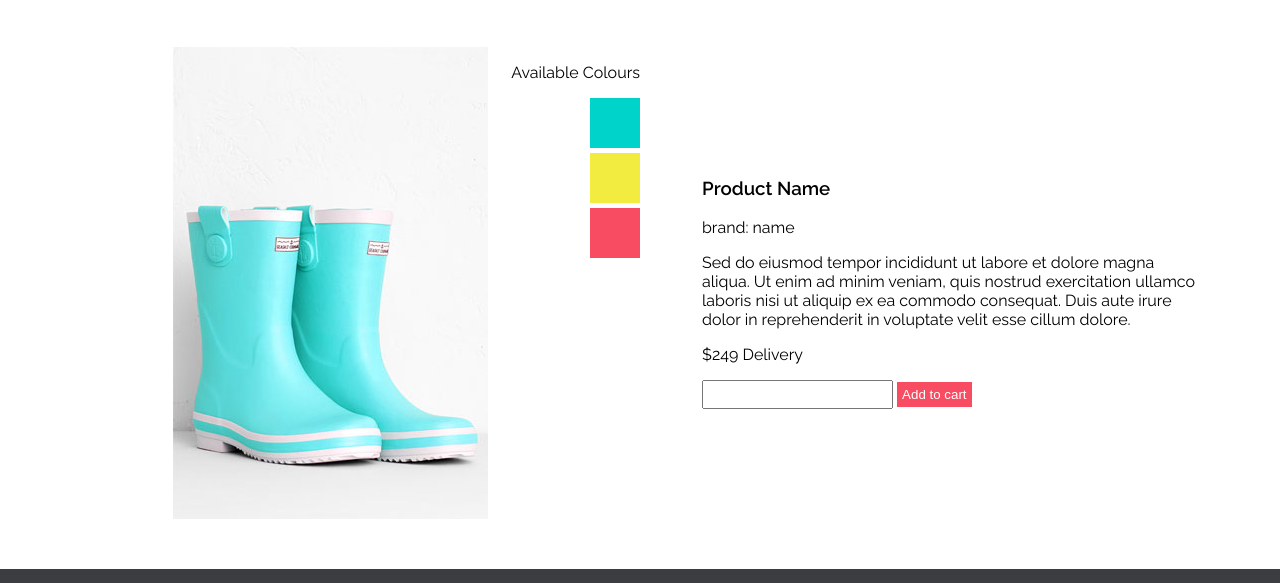
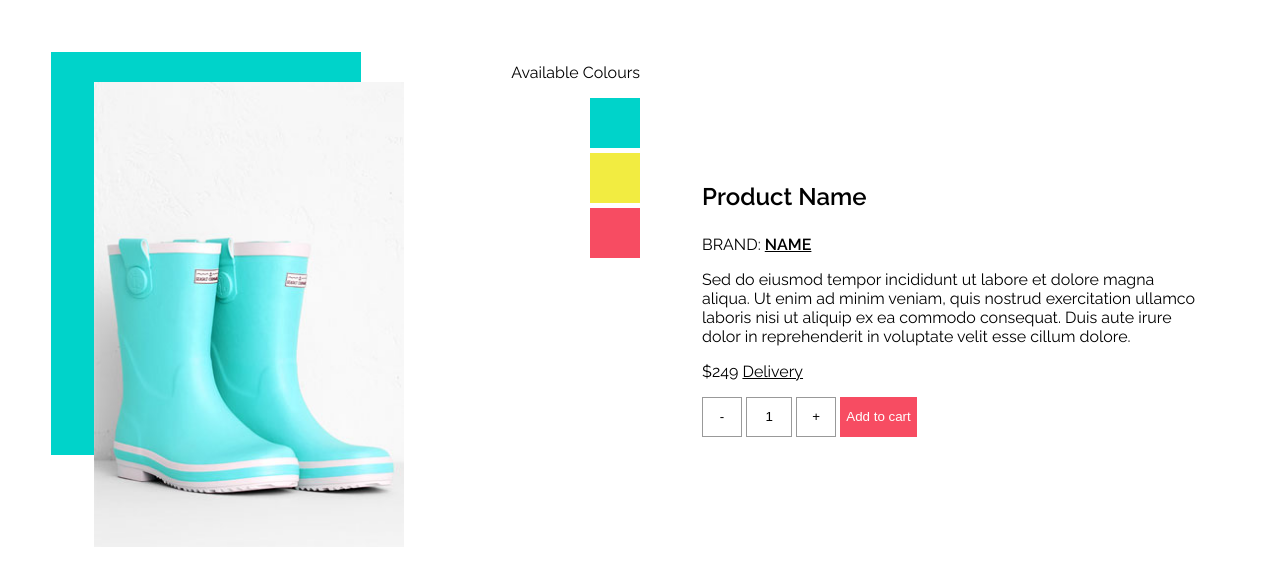
Before and after one commit to SeedBoot/bb-test-page, a website built with webpack: page index.html in a window 1280 px wide. Shown: the part 2914-3497 px from the top of the page. Built offline with nearby package versions, Linux system fonts and the light colour scheme; what fizzy-ui-utils would draw is missing.

Commit message:
final cut

```diff
--- a/import/style.scss
+++ b/import/style.scss
@@ -206,9 +206,14 @@ main {
 
   form {
     width: 70%;
+    margin: 0 auto;
     display: flex;
     flex-wrap: wrap;
     justify-content: space-between;
+
+    *:invalid {
+      box-shadow: 0 0 5px 5px rgba(255,0,0,0.5);
+    }
 
     .form-area {
       width: 45%;
@@ -325,9 +330,25 @@ main {
   .left {
     position: relative;
 
+    div.color-show {
+      width: 50%;
+      position: absolute;
+      background: #00d3ca;
+      // display: block;
+      z-index: -1;
+      padding-bottom: 65%;
+      top: 1%;
+      left: 5%;
+    }
+
     img {
       margin: 0 auto;
       display: block;
+      // align-self: end;
+      width: 50%;
+      position: absolute;
+      top: 7%;
+      left: 12%;
     }
 
     .color-select {
@@ -351,6 +372,10 @@ main {
         border: none;
         margin-bottom: 5px;
         display: block;
+
+        &:focus {
+          border: 2px solid #777;
+        }
       }
 
       .aqua {
@@ -374,13 +399,57 @@ main {
 
     .container {
       width: 80%;
+
+      h3 {
+        font-size: 24px;
+      }
+
+      p:first-of-type {
+        text-transform: uppercase;
+
+        span {
+          font-weight: 600;
+          text-decoration: underline;
+        }
+      }
+
+      p:last-of-type {
+
+        span {
+          text-decoration: underline;
+        }
+      }
     }
 
-    input {
-      padding: 5px;
+    // input {
+    //   padding: 5px;
+    // }
+
+    input[type="number"],
+    #reduce,
+    #increase {
+      width: 40px;
+      height: 40px;
+      border: 1px solid #999;
+      background: none;
+    }
+
+    input[type="number"] {
+      height: 36px;
+      -webkit-appearance: textfield;
+      -moz-appearance: textfield;
+      appearance: textfield;
+      text-align: center;
+      // padding: none;
+    }
+
+    input[type=number]::-webkit-inner-spin-button,
+    input[type=number]::-webkit-outer-spin-button {
+      -webkit-appearance: none;
     }
 
     input[type="submit"] {
+      height: 40px;
       border: none;
       background: #f74c62;
       color: #fff;
@@ -400,6 +469,7 @@ footer {
     padding: 20px 0 0;
     display: flex;
     justify-content: space-around;
+    align-items: flex-end;
   }
 
   div p span {
@@ -451,6 +521,12 @@ footer {
   }
 }
 
+@media all and (min-width: 868px) {
+  #select-item {
+    min-height: 500px;
+  }
+}
+
 @media all and (min-width: 768px) and (max-width: 800px) {
   .extra-bits p {
     font-size: 14px;
@@ -468,6 +544,12 @@ footer {
     width: 80%;
     margin: 0 auto;
     flex-direction: column;
+  }
+}
+
+@media all and (max-width:638px) {
+  .shop .left div.color-show {
+    top: 20%;
   }
 }
 
--- a/index.html
+++ b/index.html
@@ -133,8 +133,10 @@
             <p>brand: <span>name</span></p>
             <p>Sed do eiusmod tempor incididunt ut labore et dolore magna aliqua. Ut enim ad minim veniam, quis nostrud exercitation ullamco laboris nisi ut aliquip ex ea commodo consequat. Duis aute irure dolor in reprehenderit in voluptate velit esse cillum dolore.</p>
             <p>$249 <span>Delivery</span></p>
-              <input type="number" name="" id="product-count">
-              <input type="submit" value="Add to cart">
+            <button id="reduce"  aria-label="reduce quantity">-</button>
+            <input type="number" name="" id="product-count">
+            <button id="increase" aria-label="increase quantity">+</button>
+            <input type="submit" value="Add to cart">
           </div>
         </div>
       </form>
--- a/src/index.js
+++ b/src/index.js
@@ -40,8 +40,7 @@ for (let i = 0; i < acc.length; i++) {
   });
 }
 
-const selectItem = document.getElementById("select-item");
-
+// vars for comolr select buttons
 const btnAqua = document.getElementsByClassName("aqua")[0];
 const btnYellow = document.getElementsByClassName("yellow")[0];
 const btnRed = document.getElementsByClassName("red")[0];
@@ -53,6 +52,7 @@ btnAqua.addEventListener("click", function(e) {
   e.preventDefault();
   colorChoice = this.dataset.color;
   console.log(colorChoice);
+  console.log(e);
 });
 
 btnYellow.addEventListener("click", function(e) {
@@ -67,9 +67,38 @@ btnRed.addEventListener("click", function(e) {
   console.log(colorChoice);
 });
 
+// vars for buttons and number input
+const reduce = document.getElementById("reduce");
+const increase = document.getElementById("increase");
 const prodCount = document.getElementById("product-count");
 
-selectItem.onsubmit = () => {
+// Set initial input value
+// Assign it to input onload below
+let quantityValue = 1;
+
+// listeners for product count
+reduce.addEventListener("click", (e) => {
+  e.preventDefault();
+    quantityValue--;
+    prodCount.value = quantityValue;
+});
+increase.addEventListener("click", (e) => {
+  e.preventDefault();
+    quantityValue++;
+    prodCount.value = quantityValue;
+});
+
+const selectItem = document.getElementById("select-item");
+
+selectItem.onsubmit = (e) => {
+  e.preventDefault();
   let count = prodCount.value;
   window.alert(`Congratulations!! You've selected ${count} of ${colorChoice}`);
+
+  // return false;
 }
+
+window.onload = () => {
+  btnAqua.classList.add("active");
+  prodCount.value = quantityValue;
+};
```
Also changed, not shown: dist/bundle.js, export/style.css, 1 other file.
